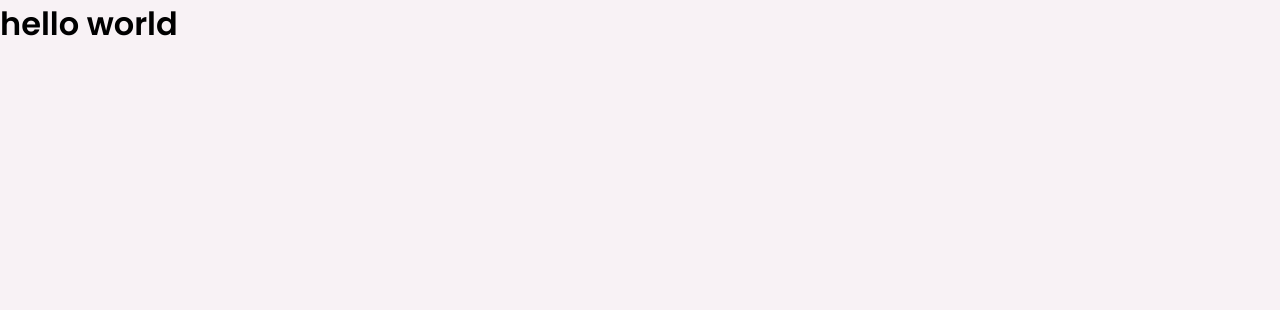
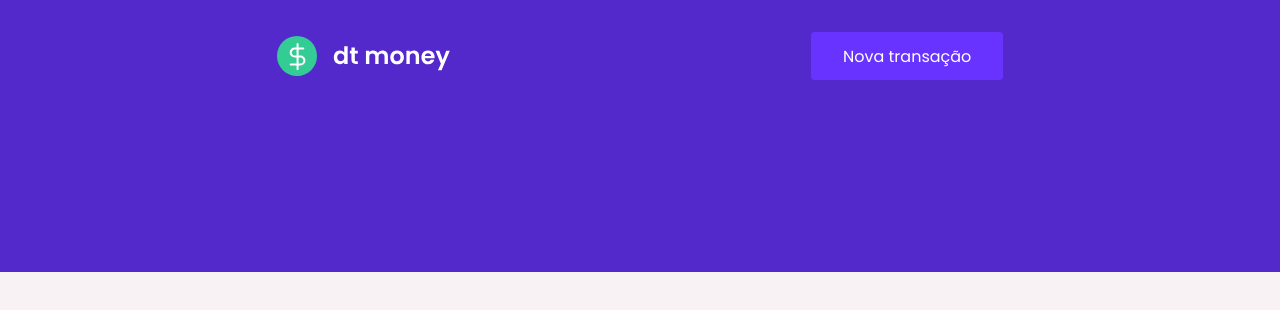
Before and after one commit to MatheusAbreuTech/02-dtmoney-ignite, a React (Create React App) app: page / in a window 1280 px wide. Shown: the top 310 px of the page. Built offline with nearby package versions, Linux system fonts and the light colour scheme.

Commit message:
create header component

```diff
--- a/src/App.tsx
+++ b/src/App.tsx
@@ -1,10 +1,11 @@
+import { Header } from "./components/Header";
 import { GlobalStyle } from "./styles/global";
 
 export function App() {
   return (
-    <div>
-      <h1>hello world</h1>
+    <>
+      <Header />
       <GlobalStyle />
-    </div>
+    </>
   );
 }
--- /dev/null
+++ b/src/components/Header/index.tsx
@@ -0,0 +1,13 @@
+import logoImg from "../../assets/logo.svg";
+import * as S from "./styles";
+
+export function Header() {
+  return (
+    <S.Container>
+      <S.Content>
+        <img src={logoImg} alt="dt money" />
+        <button>Nova transação</button>
+      </S.Content>
+    </S.Container>
+  );
+}
--- /dev/null
+++ b/src/components/Header/styles.ts
@@ -0,0 +1,31 @@
+import styled from "styled-components";
+
+export const Container = styled.header`
+  background: var(--blue);
+`;
+
+export const Content = styled.div`
+  max-width: 1120px;
+  margin: 0 auto;
+  padding: 2rem 1rem 12rem;
+
+  display: flex;
+  align-items: center;
+  justify-content: space-around;
+
+  button {
+    font-size: 1rem;
+    color: #fff;
+    background: var(--blue-light);
+    border: 0;
+    padding: 0 2rem;
+    border-radius: 0.25rem;
+    height: 3rem;
+
+    transition: filter 0.2s;
+
+    &:hover {
+      filter: brightness(0.9);
+    }
+  }
+`;
```
